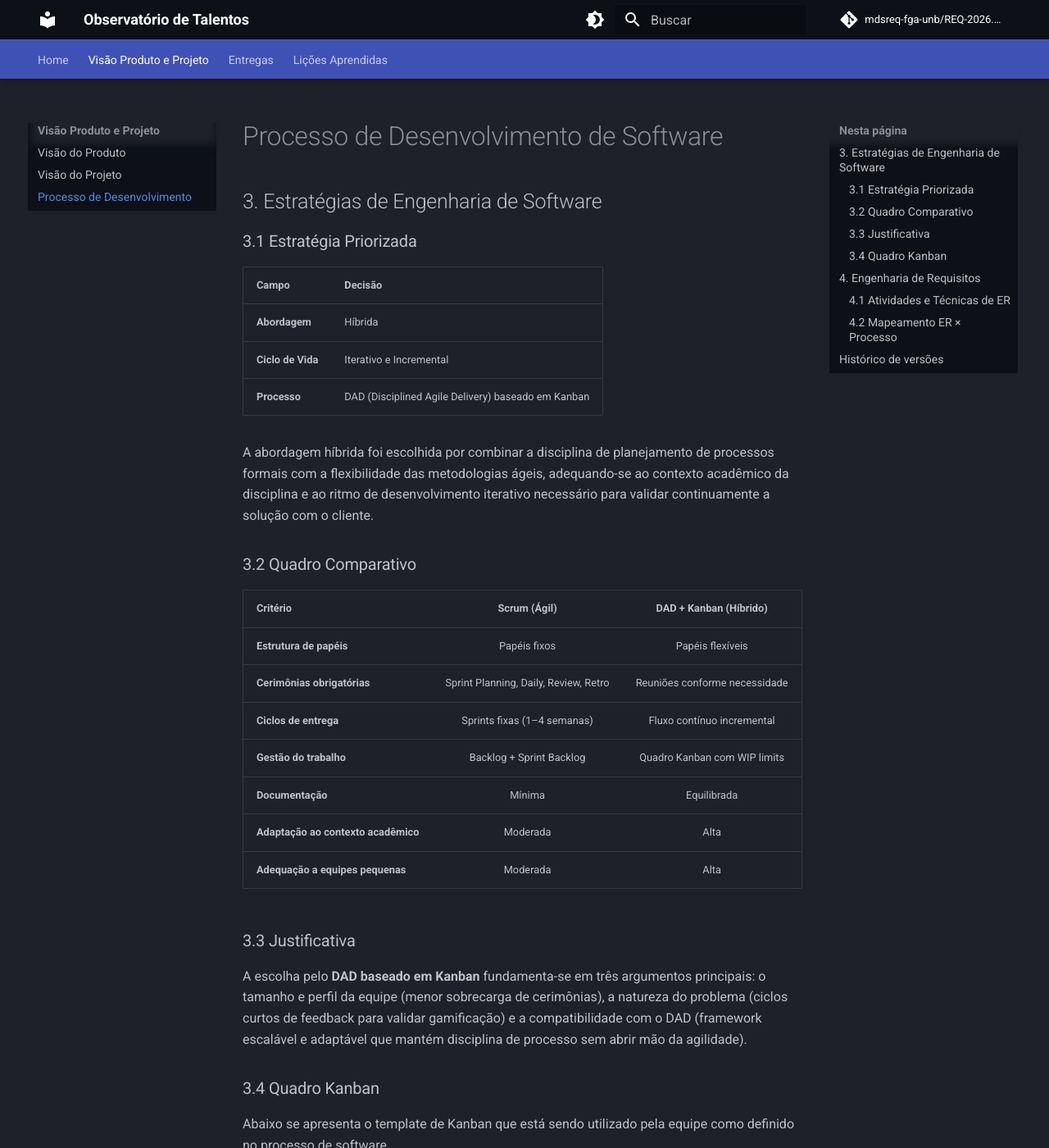
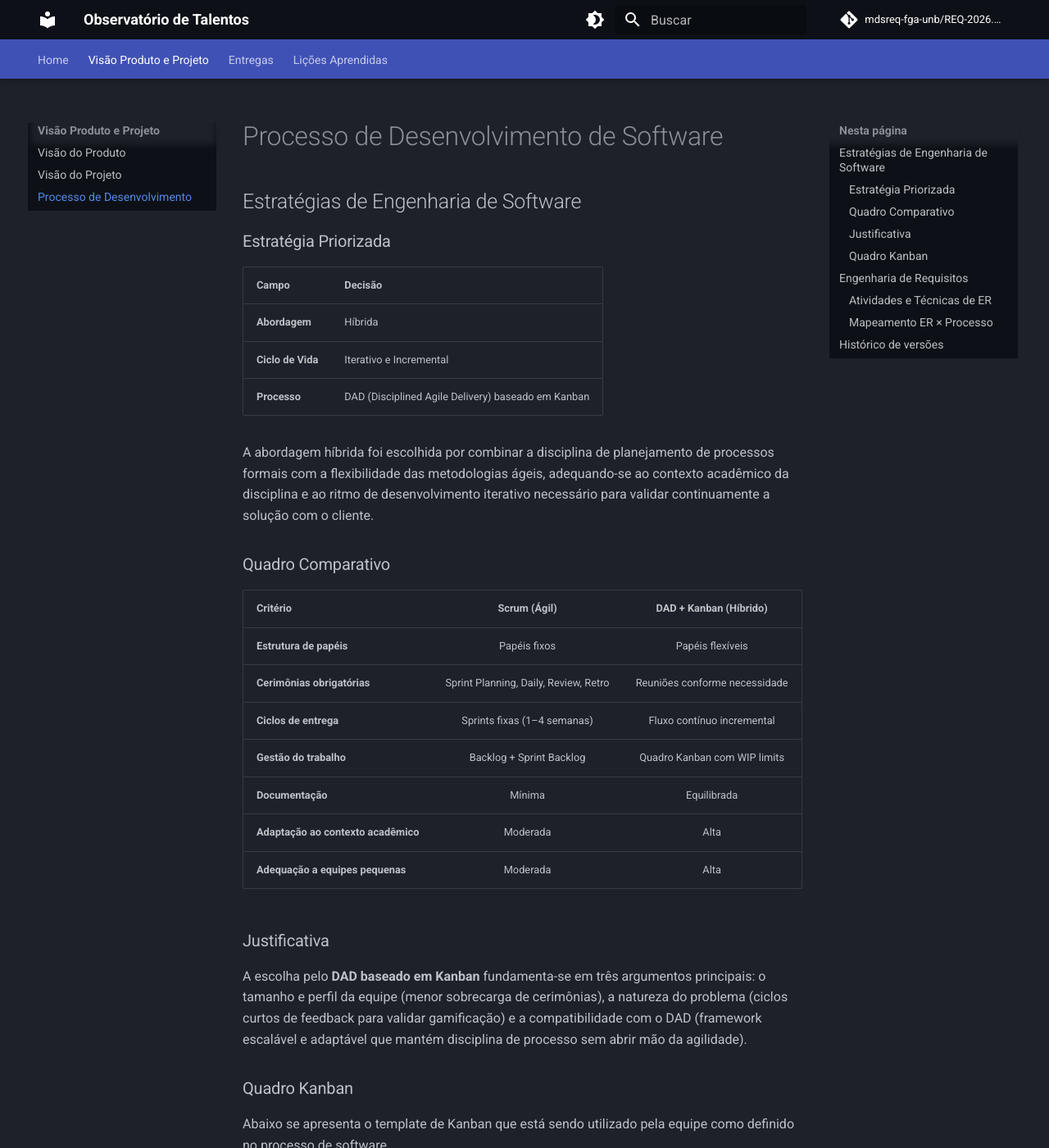
Before and after one commit to mdsreq-fga-unb/REQ-2026.1-T02-ObservatorioJovensTalentos, an MkDocs documentation site: the page built from docs/visao-produto-projeto/processo-desenvolvimento.md, in a window 1280 px wide and 1400 px high. Shown: the whole window at 82% size. Built offline with MkDocs 1.6.1 and Material for MkDocs 9.7.7, drawn with Linux system fonts in a browser that asks for light colours; comment, search, counter and statistics services are not loaded; some of the changed text lies outside the part shown.

```diff
--- a/docs/visao-produto-projeto/processo-desenvolvimento.md
+++ b/docs/visao-produto-projeto/processo-desenvolvimento.md
@@ -1,8 +1,8 @@
 # Processo de Desenvolvimento de Software
 
-## 3. Estratégias de Engenharia de Software
+##  Estratégias de Engenharia de Software
 
-### 3.1 Estratégia Priorizada
+### Estratégia Priorizada
 
 | Campo | Decisão |
 |-------|---------|
@@ -12,7 +12,7 @@
 
 A abordagem híbrida foi escolhida por combinar a disciplina de planejamento de processos formais com a flexibilidade das metodologias ágeis, adequando-se ao contexto acadêmico da disciplina e ao ritmo de desenvolvimento iterativo necessário para validar continuamente a solução com o cliente.
 
-### 3.2 Quadro Comparativo
+### Quadro Comparativo
 
 | Critério | Scrum (Ágil) | DAD + Kanban (Híbrido) |
 |----------|:---:|:---:|
@@ -24,11 +24,11 @@ A abordagem híbrida foi escolhida por combinar a disciplina de planejamento de
 | **Adaptação ao contexto acadêmico** | Moderada | Alta |
 | **Adequação a equipes pequenas** | Moderada | Alta |
 
-### 3.3 Justificativa
+### Justificativa
 
 A escolha pelo **DAD baseado em Kanban** fundamenta-se em três argumentos principais: o tamanho e perfil da equipe (menor sobrecarga de cerimônias), a natureza do problema (ciclos curtos de feedback para validar gamificação) e a compatibilidade com o DAD (framework escalável e adaptável que mantém disciplina de processo sem abrir mão da agilidade).
 
-### 3.4 Quadro Kanban
+### Quadro Kanban
 
 Abaixo se apresenta o template de Kanban que está sendo utilizado pela equipe como definido no processo de software.
 
@@ -36,9 +36,9 @@ Abaixo se apresenta o template de Kanban que está sendo utilizado pela equipe c
 
 ---
 
-## 4. Engenharia de Requisitos
+##  Engenharia de Requisitos
 
-### 4.1 Atividades e Técnicas de ER
+### Atividades e Técnicas de ER
 
 === "Elicitação e Descoberta"
 
@@ -74,7 +74,7 @@ Abaixo se apresenta o template de Kanban que está sendo utilizado pela equipe c
 
     **Backlog de Produto no GitHub Projects:** Centralização e rastreabilidade de todos os requisitos em um quadro Kanban, permitindo visibilidade do status de cada item.
 
-### 4.2 Mapeamento ER × Processo
+### Mapeamento ER × Processo
 
 | Fase do Processo | Atividade ER | Técnica | Resultado Esperado |
 |---|---|---|---|
```
Also changed, not shown: docs/visao-produto-projeto/visao-produto.md (+16 -16 lines), docs/visao-produto-projeto/visao-projeto.md (+5 -5 lines).
